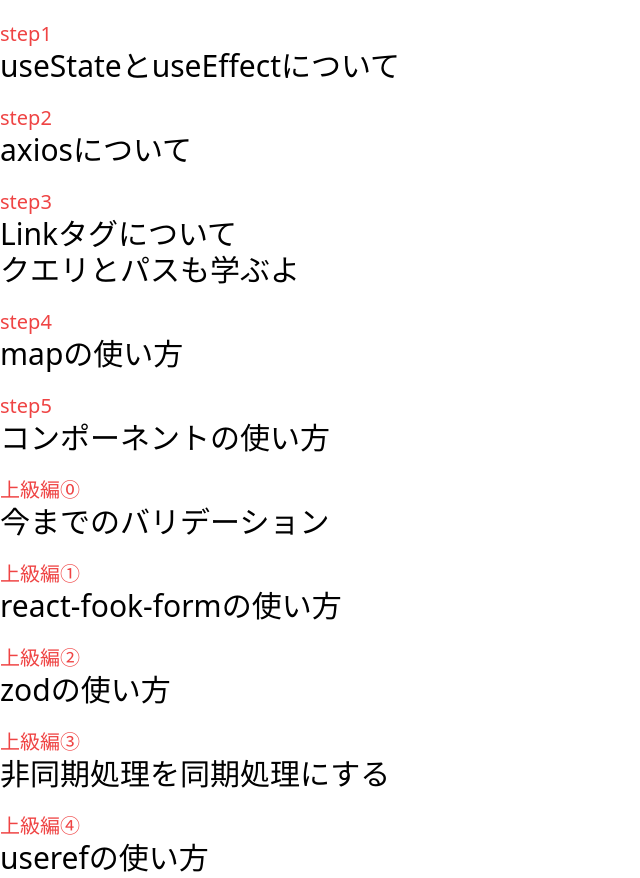
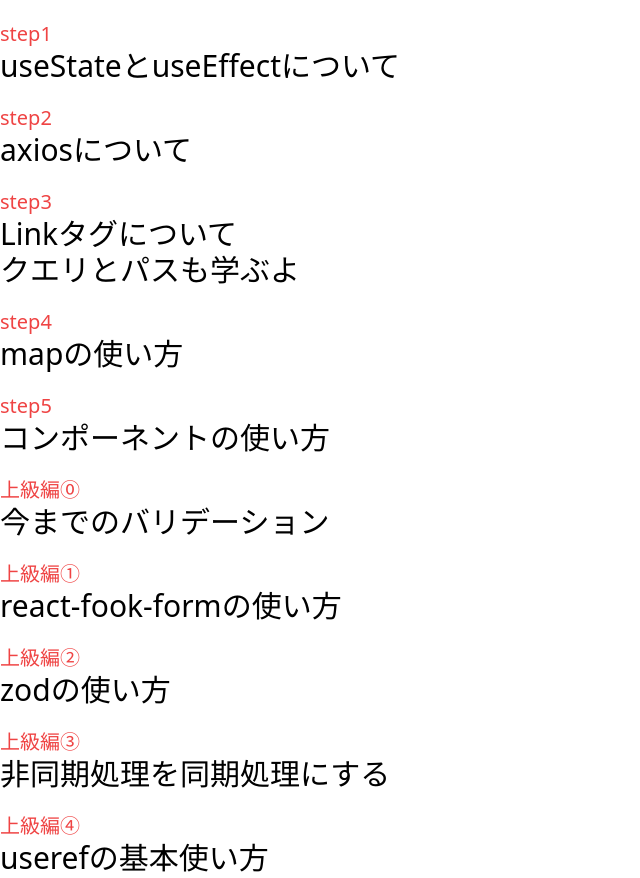
Before and after one commit to hokushi/teaching-material, a Next.js app: page /react-basic in a window 1280 px wide. Shown: the whole page, without its empty margins (0-640 px from the left). Built offline with nearby package versions, Linux system fonts and the light colour scheme.

Commit message:
userefの使い方

```diff
--- a/src/pages/react-basic.tsx
+++ b/src/pages/react-basic.tsx
@@ -65,7 +65,7 @@
         <div className="mt-5">
           <span className="text-red-500 text-xl">上級編④</span> <br />
           <Link href="/react-basic/basic10" className="text-3xl">
-            userefの使い方
+            userefの基本使い方
           </Link>
         </div>
       </div>
```
